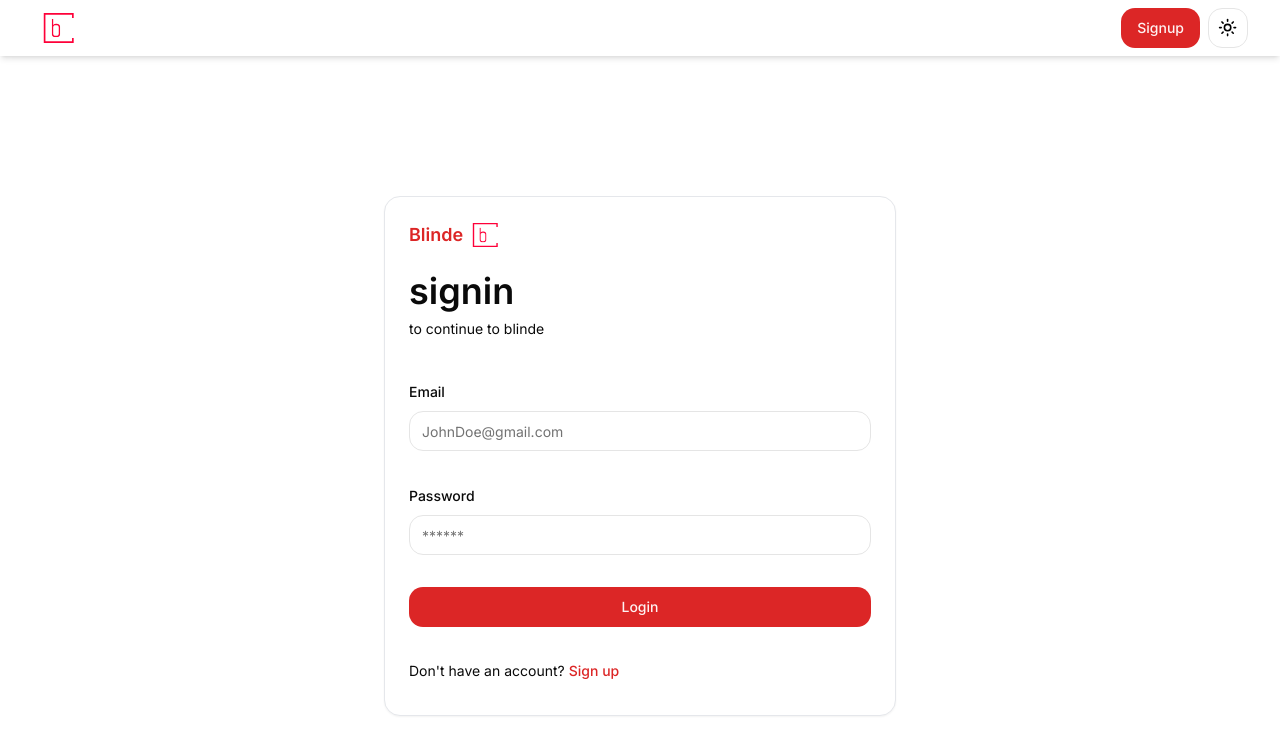
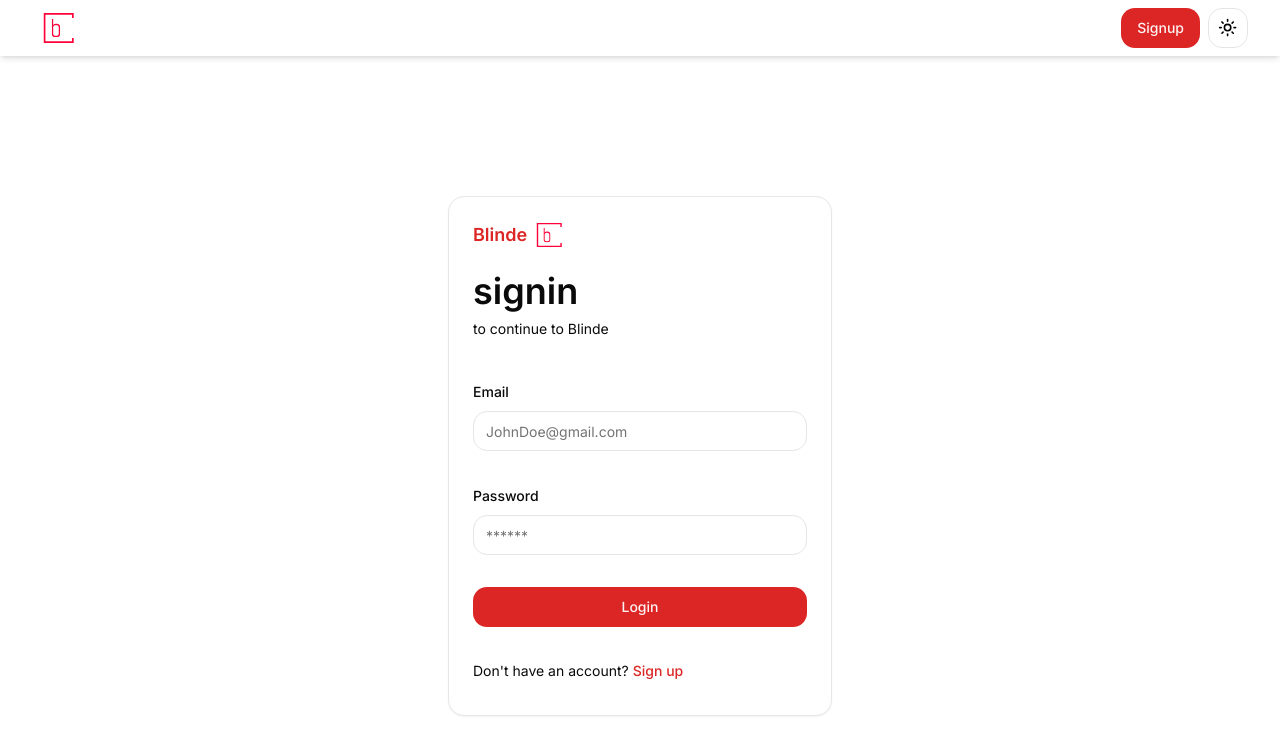
Before and after one commit to Nithinreddy1019/layers, a Next.js app: page /auth/login in a window 1280 px wide. Shown: the top 754 px of the page. Built offline with nearby package versions, Linux system fonts and the light colour scheme.

Commit message:
ui: changes

```diff
--- a/app/auth/layout.tsx
+++ b/app/auth/layout.tsx
@@ -10,7 +10,7 @@ const AuthLayout = ({
     return(
         <div>
             <NavBar />
-            <div className='min-h-screen flex items-center justify-center'>
+            <div className='h-screen flex items-center justify-center'>
                 {children}
             </div>
         </div>
--- a/components/auth/card-wrapper.tsx
+++ b/components/auth/card-wrapper.tsx
@@ -41,7 +41,7 @@ export const CardWrapper = ({
 }: cardWrapperProps) => {
     return (
         <Card
-            className="w-96 md:w-2/5 md:min-w-96 h-fit border"
+            className="w-96 md:max-w-[450px] md:min-w-96 h-fit border-[1px]"
         >
             <CardHeader>
                 <div
--- a/components/auth/login-form.tsx
+++ b/components/auth/login-form.tsx
@@ -40,7 +40,7 @@ export const LoginForm = () => {
     return (
         <CardWrapper
             headerLabel="signin"
-            subHeaderLabel="to continue to blinde"
+            subHeaderLabel="to continue to Blinde"
             backButtonLabel="Don't have an account?"
             backButtonLinkLabel="Sign up"
             backButtonHref="/auth/register"
@@ -67,6 +67,7 @@ export const LoginForm = () => {
                                         placeholder="JohnDoe@gmail.com"
                                     />
                                 </FormControl>
+                                <FormMessage />
                             </FormItem>
                         )}
                     />
@@ -87,6 +88,7 @@ export const LoginForm = () => {
                                         placeholder="******"
                                     />
                                 </FormControl>
+                                <FormMessage />
                             </FormItem>
                         )}
                     />
```
